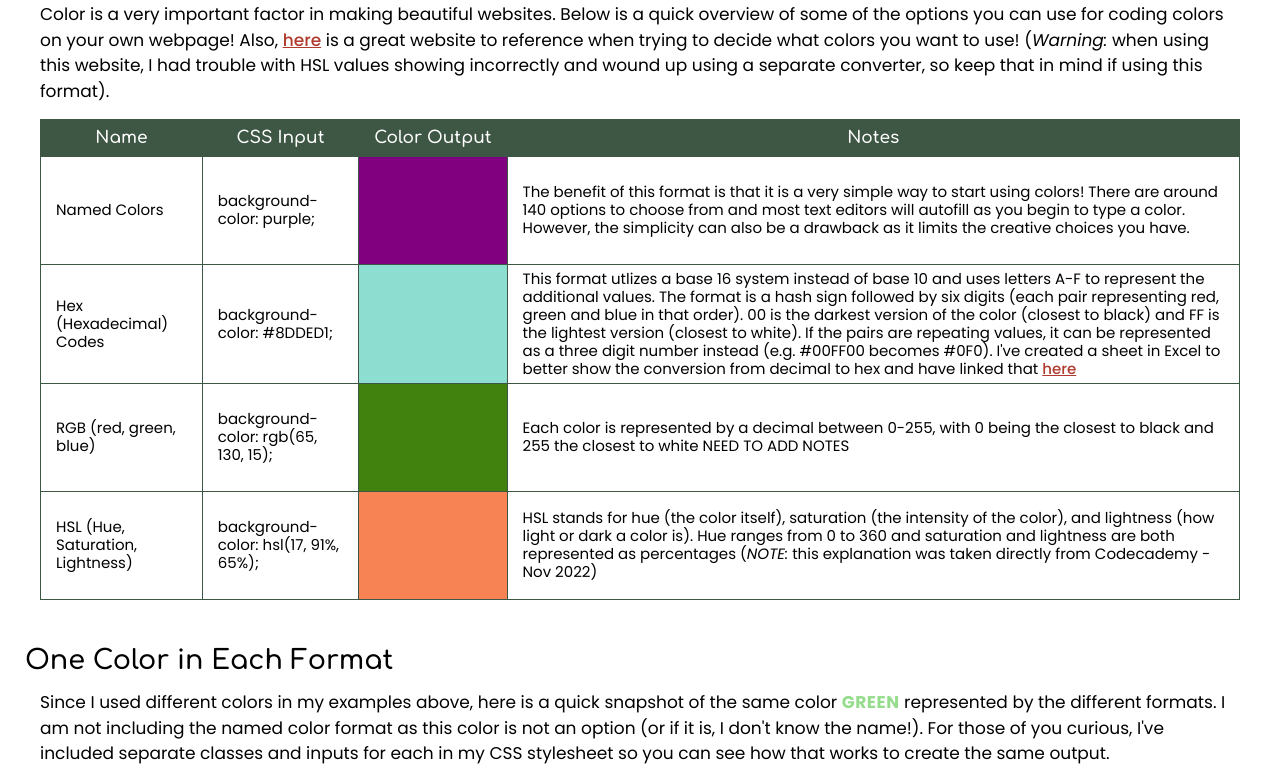
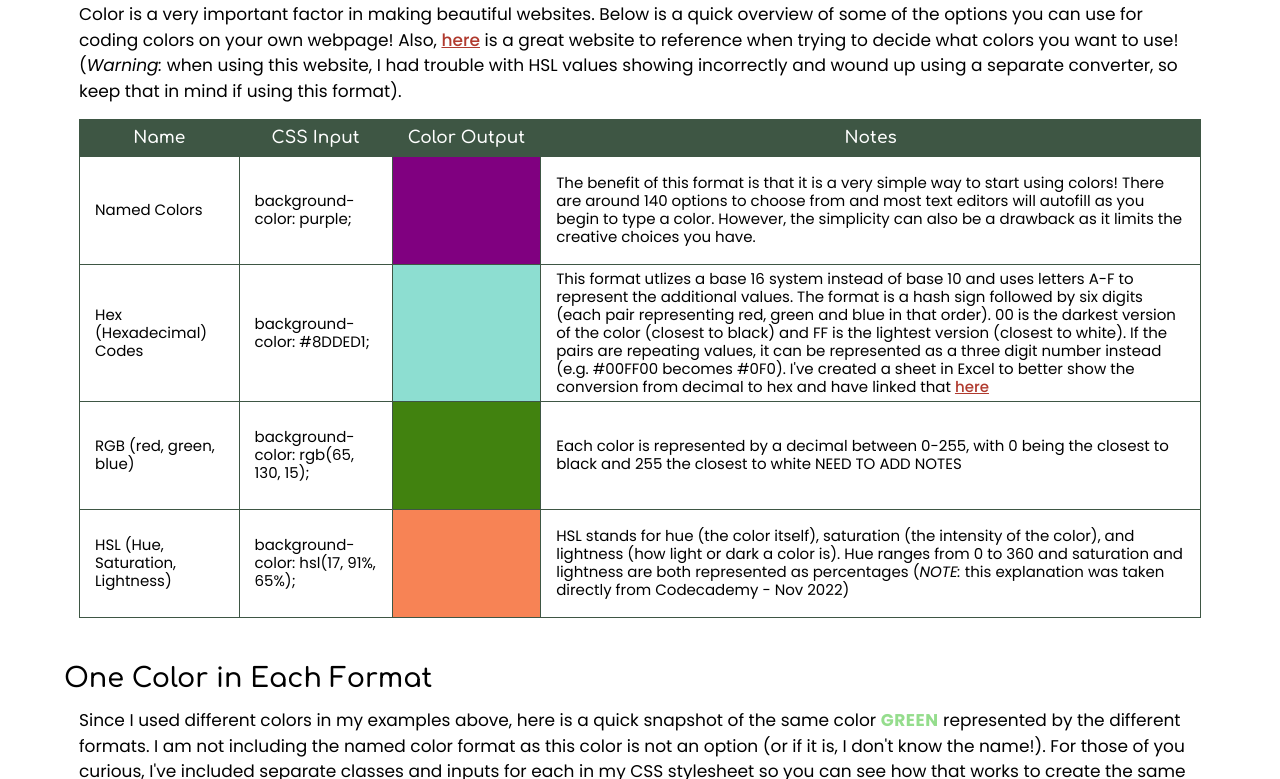
Before and after one commit to brookedewing/brookedewing.github.io, a plain HTML site: page index1.html in a window 1280 px wide. Shown: the part 435-1214 px from the top of the page. Drawn offline with Linux system fonts and the light colour scheme.

Commit message:
Update styles1.css

```diff
--- a/resources/css/styles1.css
+++ b/resources/css/styles1.css
@@ -116,8 +116,7 @@
 }
 
 main {
-    margin: 0 25px;
-    /* background: linear-gradient(45deg, rgba(255, 242, 62, 0.5), rgba(65, 139, 199, 0.5)); */
+    margin: 0 5%;
 }
 
 h3 {
```
